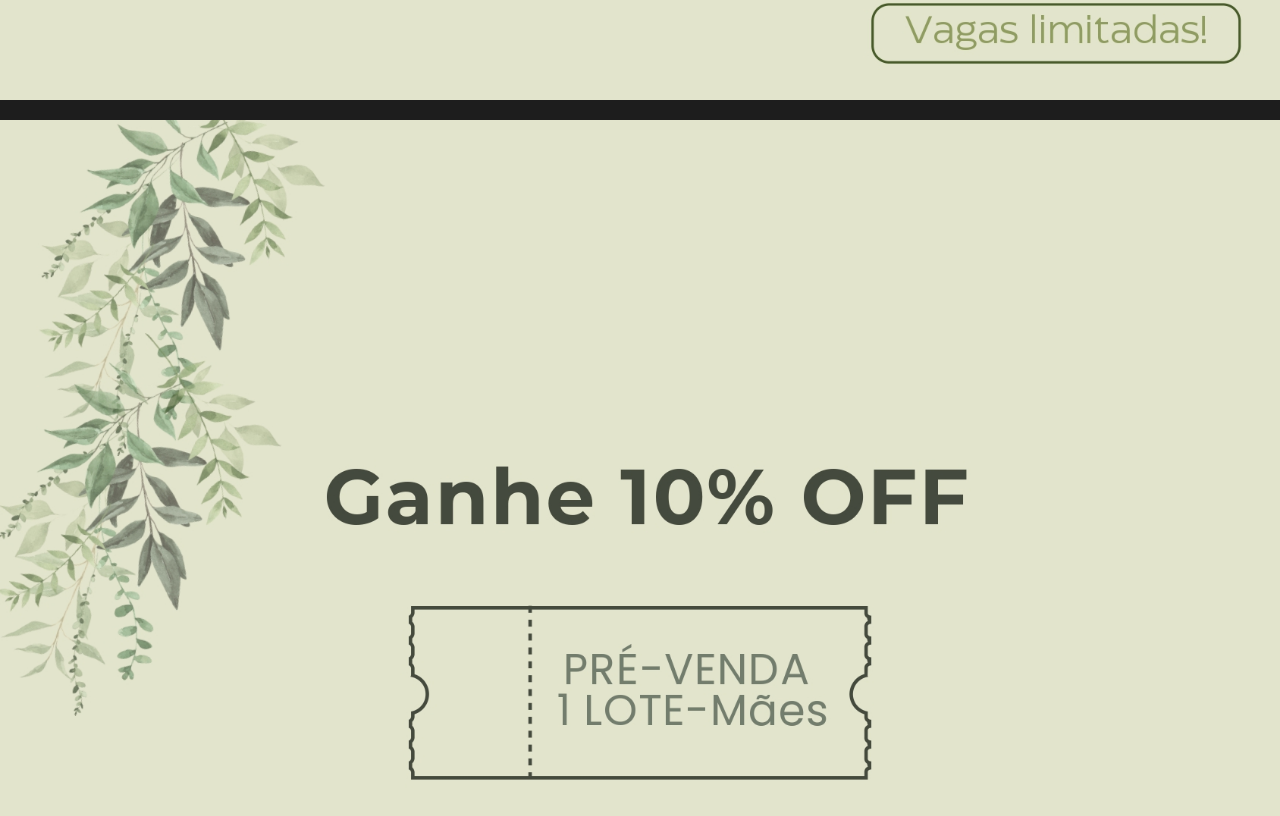
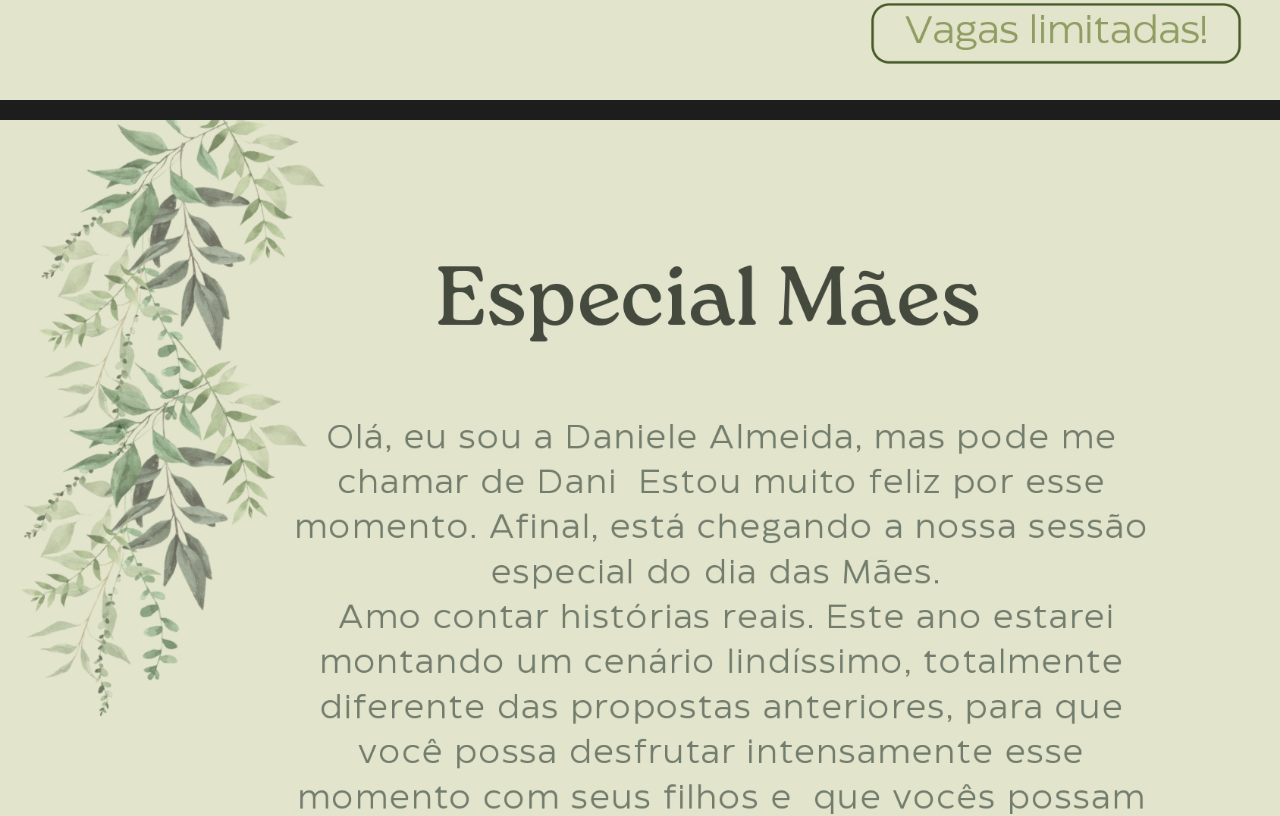
Before and after one commit to DanieleAlmeidaPhotography/Mes-das-Maes, a plain HTML site: page index.html in a window 1280 px wide. Shown: the part 1180-1996 px from the top of the page. Drawn offline with Linux system fonts and the light colour scheme.

Commit message:
Update index.html

```diff
--- a/index.html
+++ b/index.html
@@ -23,7 +23,6 @@
 </head>
 <body>
     <img class="page" src="Dia das Mães1.jpg" alt="Página 1">
-    <img class="page" src="Dia das Mães2.jpg" alt="Página 2">
     <img class="page" src="Dia das Mães3.jpg" alt="Página 3">
     <img class="page" src="Dia das Mães4.jpg" alt="Página 4">
     <img class="page" src="Dia das Mães5.jpg" alt="Página 5">
```
